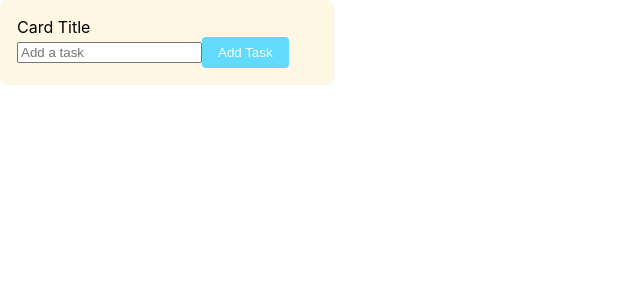
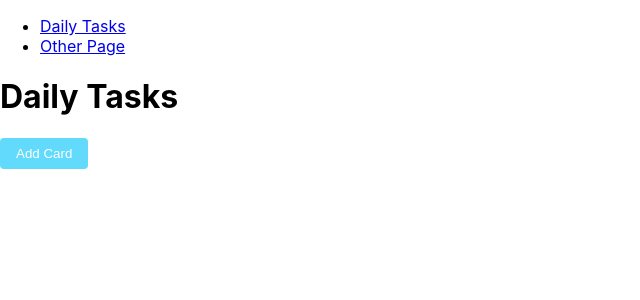
Before and after one commit to AmanDeka/task_tracker, a React (Create React App) app: page / in a window 1280 px wide. Shown: the top 300 px of the page, without its empty margins (0-640 px from the left). Built offline with nearby package versions, Linux system fonts and the light colour scheme.

Commit message:
added pages

```diff
--- a/package.json
+++ b/package.json
@@ -13,6 +13,7 @@
     "react": "^18.2.0",
     "react-dom": "^18.2.0",
     "react-quill": "^2.0.0",
+    "react-router-dom": "^6.21.1",
     "react-scripts": "5.0.1",
     "typescript": "^4.9.5",
     "web-vitals": "^2.1.4"
--- a/src/App.tsx
+++ b/src/App.tsx
@@ -1,18 +1,31 @@
-import React, { useState } from 'react';
-import Card from './components/Card'
+// App.js
+import React from 'react';
+import { BrowserRouter as Router, Routes, Route, Link } from 'react-router-dom';
+import DailyTasksPage from './pages/DailyTasksPage';
 
-// Task component for individual tasks
+const App = () => {
+  return (
+    <Router>
+      <div className="app">
+        <nav className="side-menu">
+          <ul>
+            <li>
+              <Link to="/">Daily Tasks</Link>
+            </li>
+            <li>
+              <Link to="/other">Other Page</Link>
+            </li>
+          </ul>
+        </nav>
 
-// Card component to manage tasks
-
-
-// App component
-function App() {
-  return (
-    <div className="App">
-      <Card />
-    </div>
+        <main className="content">
+          <Routes>
+            <Route path="/" element={<DailyTasksPage />} />
+          </Routes>
+        </main>
+      </div>
+    </Router>
   );
-}
+};
 
 export default App;
--- a/src/components/Card.tsx
+++ b/src/components/Card.tsx
@@ -5,12 +5,17 @@ import Task, { TaskProps } from './Task';
 import CountingTask, { CountingTaskProps } from './CountingTask';
 import '../stylesheets/Card.css';
 
+export interface CardProps{
+  id:string;
+  title:string;
+  tasks:(TaskProps | CountingTaskProps)[];
+};
 
 
-const Card: FunctionComponent = () => {
+const Card: FunctionComponent<{card:CardProps}> = ({card}) => {
   const [isEditingTitle, setIsEditingTitle] = useState<boolean>(false);
-  const [title, setTitle] = useState<string>('Card Title');
-  const [tasks, setTasks] = useState<(TaskProps | CountingTaskProps)[]>([]);
+  const [title, setTitle] = useState<string>(card.title);
+  const [tasks, setTasks] = useState<(TaskProps | CountingTaskProps)[]>(card.tasks);
   const [newTask, setNewTask] = useState<string>('');
   const [taskIdCounter, setTaskIdCounter] = useState<number>(1);
   const [isAddingTask, setIsAddingTask] = useState<boolean>(false);
--- /dev/null
+++ b/src/pages/DailyTasksPage.tsx
@@ -0,0 +1,35 @@
+// DailyTasksPage.js
+
+import React, { useState } from 'react';
+import Card,{CardProps} from '../components/Card';
+
+const DailyTasksPage = () => {
+  const [cards, setCards] = useState<CardProps[]>([]);
+
+  const addCard = () => {
+    const now = new Date();
+    const formattedDate = now.toISOString().split('T')[0]; // Get only the date part
+    const cardId = `card_${cards.length + 1}_${formattedDate}`;
+    const newCard:CardProps= {
+      id: cardId,
+      title: `New Card ${cards.length + 1}`,
+      tasks: [],
+    };
+    setCards([...cards, newCard]);
+  };
+
+  return (
+    <div className="daily-tasks-page">
+      <h1>Daily Tasks</h1>
+      <button onClick={addCard}>Add Card</button>
+
+      <div className="cards">
+        {cards.map((card) => (
+          <Card card = {card as CardProps} />
+        ))}
+      </div>
+    </div>
+  );
+};
+
+export default DailyTasksPage;
```
Also changed, not shown: 1 other file (tests, documents, lock files or other folders).
